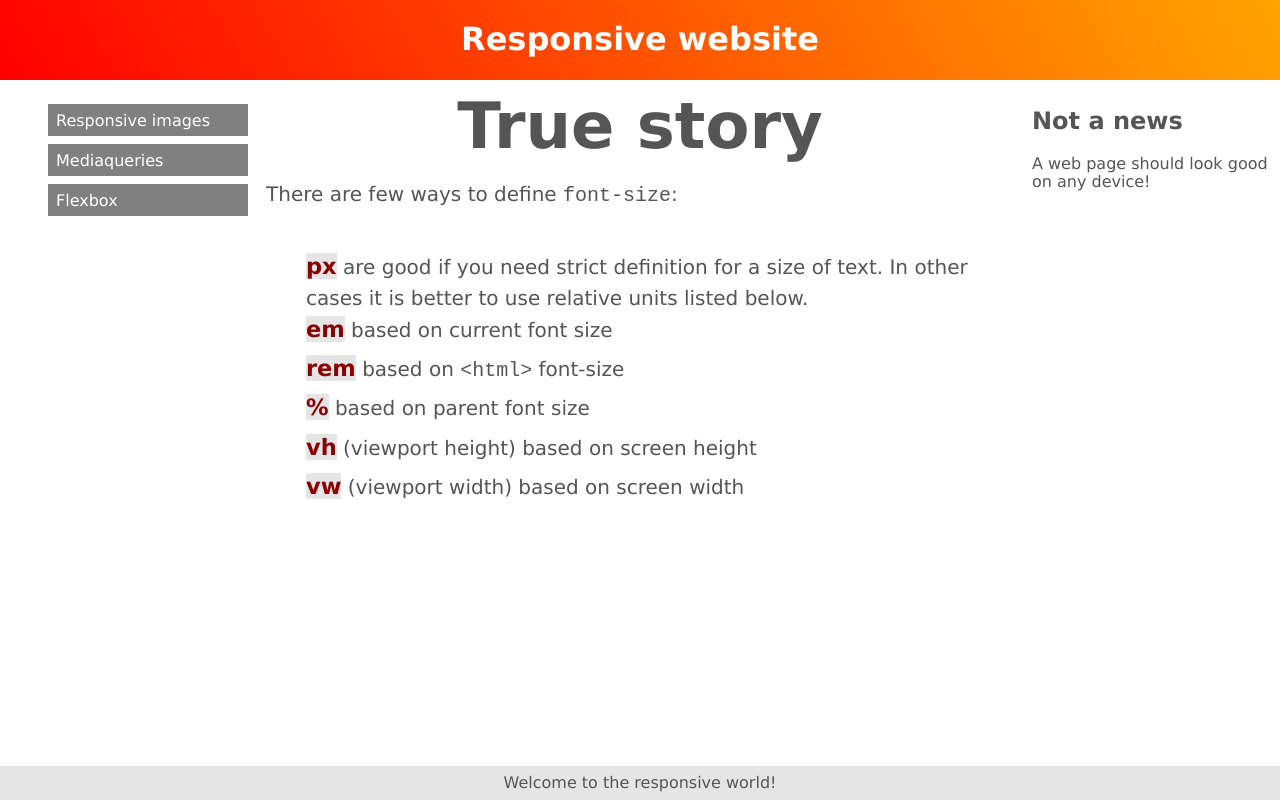
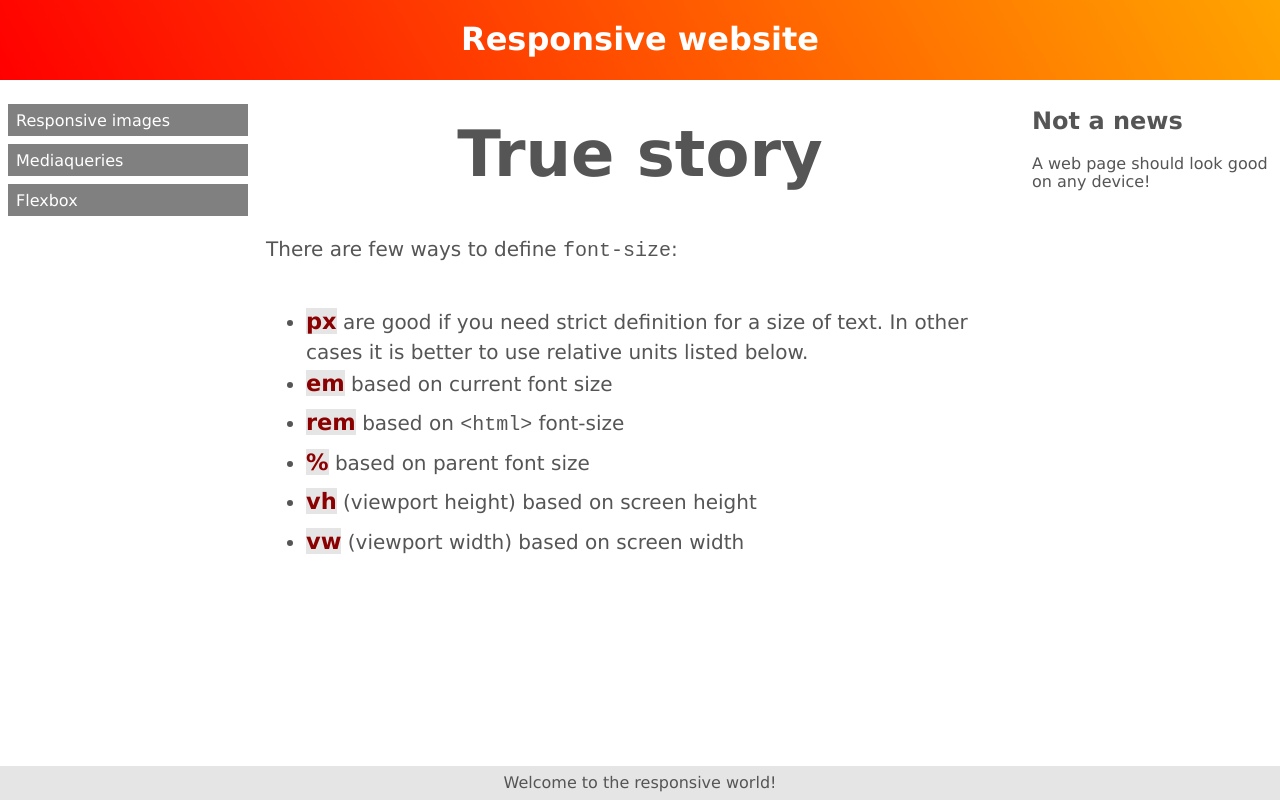
Before and after one commit to v13artibyakin/html5-css3, a plain HTML site: page responsive-layout/task4/index.html in a window 1280 px wide. Drawn offline with nearby package versions, Linux system fonts and the light colour scheme.

Commit message:
try next

```diff
--- a/responsive-layout/task4/styles.css
+++ b/responsive-layout/task4/styles.css
@@ -1,10 +1,9 @@
 * {
   box-sizing: border-box;
   /* margin: 0; */
-  list-style-type: none;
 }
 html {
-  font-family: Verdana, Geneva, Tahoma, sans-serif;
+  font-family: Verdana;
   font-size: 16px;
   color: #555;
 }
@@ -59,9 +58,11 @@ html {
 .section__header {
   font-size: 5vw;
   margin: auto;
+  line-height: 2em;
 }
 .nav-list {
-  /* padding: 0; */
+  list-style-type: none;
+  padding: 0;
 }
 .nav-list-item {
   background-color: #808080;
```
